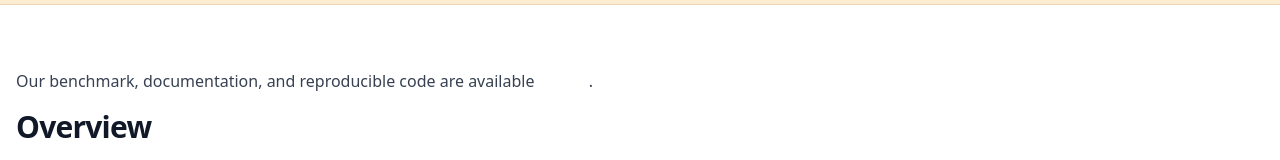
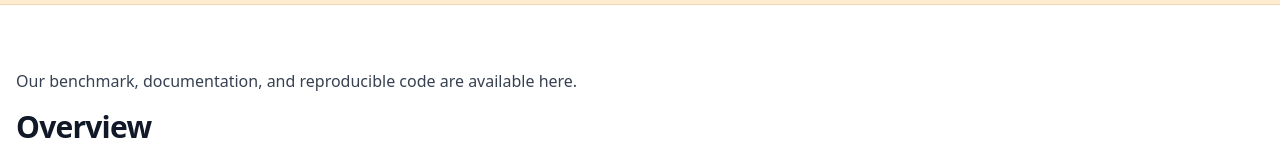
Before and after one commit to benchmark-project-website/benchmark-project-website.github.io, a Next.js app in the folder frontend/: page / in a window 1280 px wide. Shown: the part 237-397 px from the top of the page. Built offline with nearby package versions, Linux system fonts and the light colour scheme.

Commit message:
Update page.jsx

```diff
--- a/frontend/app/AppForge/page.jsx
+++ b/frontend/app/AppForge/page.jsx
@@ -53,7 +53,7 @@ export default function Page() {
             Our benchmark, documentation, and reproducible code are available{" "}
             <a
               href="https://benchmark-project-website.github.io/AppForge-Bench/"
-              className="inline-block bg-blue-600 text-white px-2 py-1 rounded-md hover:bg-blue-700 transition"
+              className="text-blue-600 hover:text-blue-800 underline hover:no-underline font-medium transition"
               target="_blank"
               rel="noopener noreferrer"
             >
```
